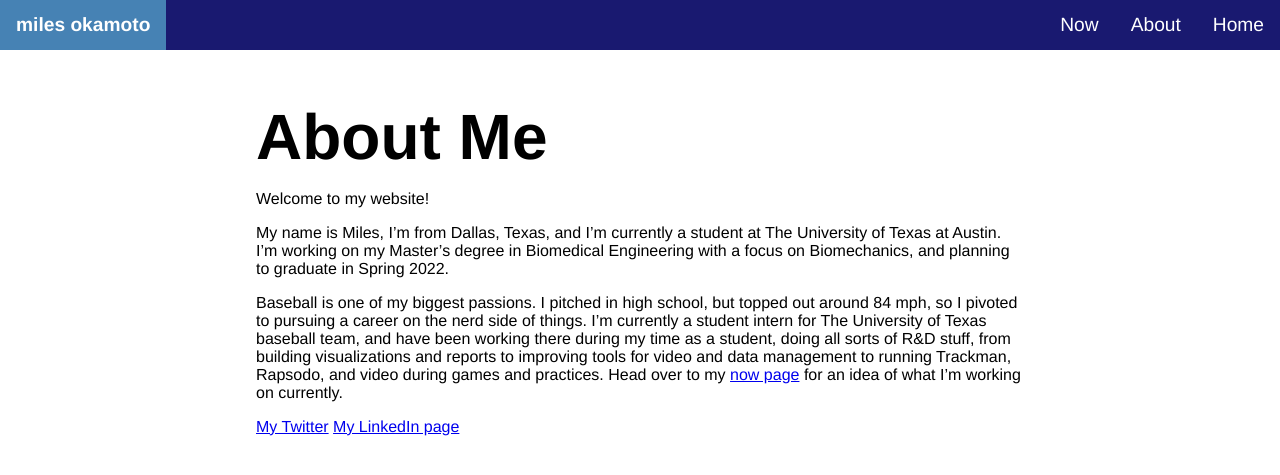
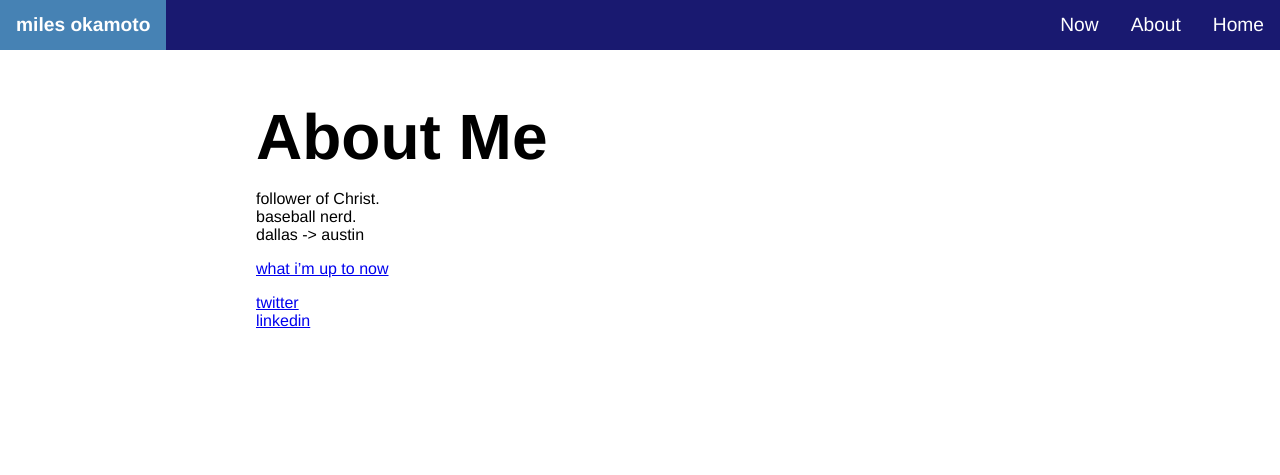
Before and after one commit to milesok/milesok.github.io, a Jekyll site: the page built from pages/about.md, in a window 1280 px wide. Shown: the top 475 px of the page. Built offline with Jekyll 4.4.1, drawn with Linux system fonts in a browser that asks for light colours; some web fonts are replaced.

Commit message:
Update about.md

```diff
--- a/pages/about.md
+++ b/pages/about.md
@@ -4,11 +4,11 @@ layout: page
 title: About Me
 published: true
 ---
-Welcome to my website!
+follower of Christ.
+baseball nerd.
+dallas -> austin
 
-My name is Miles, I'm from Dallas, Texas, and I'm currently a student at The University of Texas at Austin. I'm working on my Master's degree in Biomedical Engineering with a focus on Biomechanics, and planning to graduate in Spring 2022.
+[what i'm up to now](/now)
 
-Baseball is one of my biggest passions. I pitched in high school, but topped out around 84 mph, so I pivoted to pursuing a career on the nerd side of things. I'm currently a student intern for The University of Texas baseball team, and have been working there during my time as a student, doing all sorts of R&D stuff, from building visualizations and reports to improving tools for video and data management to running Trackman, Rapsodo, and video during games and practices. Head over to my [now page](/now) for an idea of what I'm working on currently.
-
-[My Twitter](https://twitter.com/MilesOkamoto)
-[My LinkedIn page](https://www.linkedin.com/in/miles-okamoto/)
+[twitter](https://twitter.com/MilesOkamoto)
+[linkedin](https://www.linkedin.com/in/miles-okamoto/)
```
